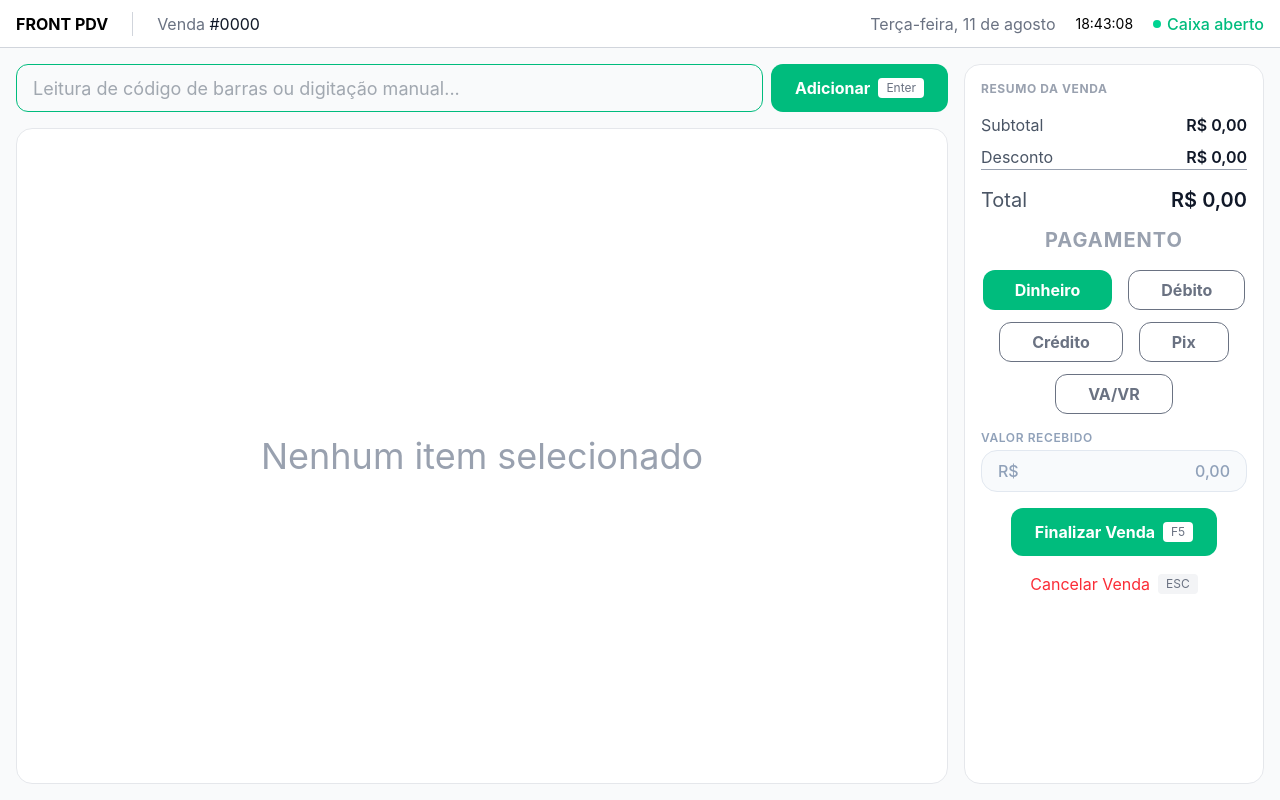
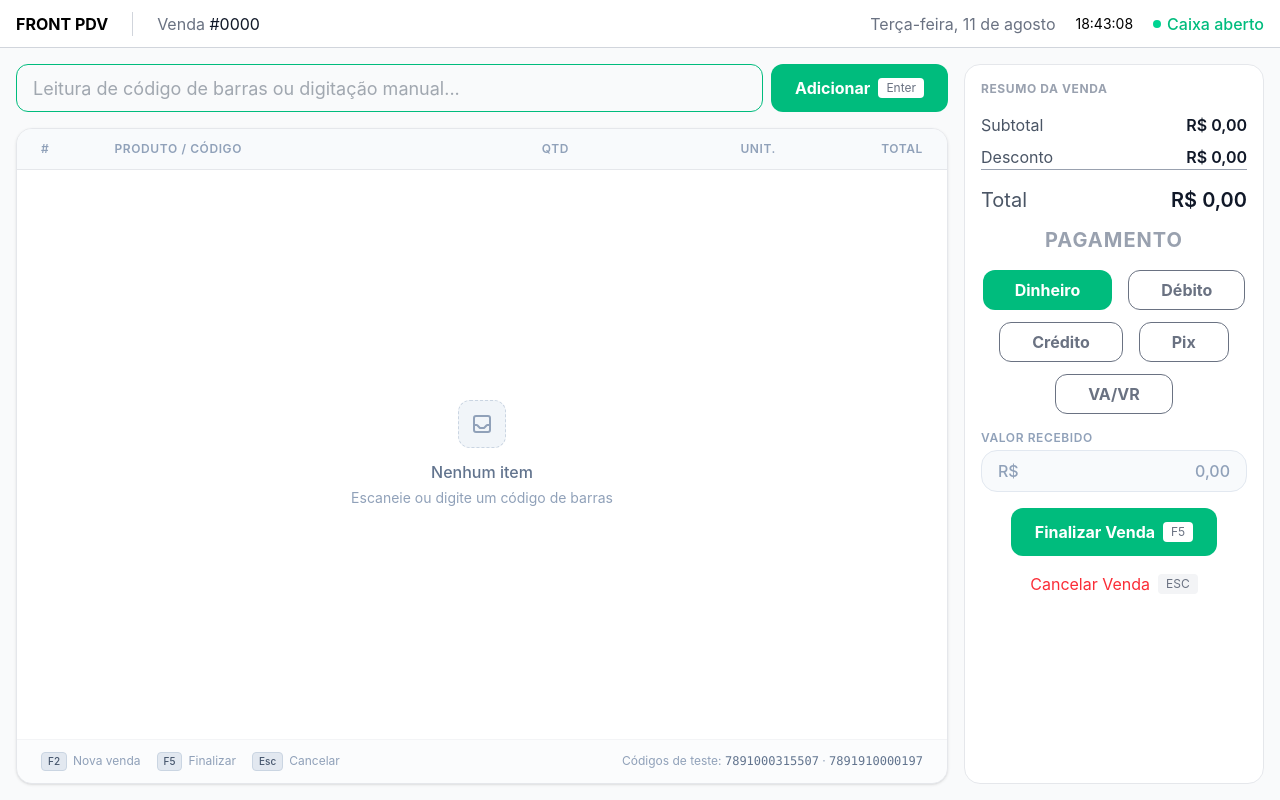
Before and after one commit to lucaszpsilva/front-pdv, a React (Vite) app: page / in a window 1280 px wide. Built offline with nearby package versions, Linux system fonts and the light colour scheme.

Commit message:
feat: add UI items center and fix UI problems

```diff
--- a/src/App.tsx
+++ b/src/App.tsx
@@ -73,9 +73,74 @@ export const App = () => {
             </button>
           </form>
           {/* Área da Tabela de Itens (Ocupa todo o resto da altura disponível) */}
-          <div className="flex-1 bg-white border border-gray-200 rounded-2xl p-4 flex flex-col justify-center items-center text-gray-400">
-            {/* O componente da Tabela ou estado "Nenhum item" entra aqui */}
-            <p className="text-4xl">Nenhum item selecionado</p>
+          {/* Área da Tabela de Itens */}
+          <div className="flex-1 bg-white border border-gray-200 rounded-2xl flex flex-col justify-between overflow-hidden shadow-sm">
+            {/* Cabeçalho da Tabela */}
+            <div className="bg-slate-50 border-b border-gray-200 px-6 py-3 grid grid-cols-12 text-xs font-semibold text-slate-400 tracking-wider uppercase">
+              <div className="col-span-1">#</div>
+              <div className="col-span-5">Produto / Código</div>
+              <div className="col-span-2 text-center">Qtd</div>
+              <div className="col-span-2 text-right">Unit.</div>
+              <div className="col-span-2 text-right">Total</div>
+            </div>
+
+            {/* Corpo da Tabela (Estado Vazio ou Lista de Produtos) */}
+            <div className="flex-1 flex flex-col justify-center items-center text-center p-6">
+              {/* Ícone de caixa vazia */}
+              <div className="w-12 h-12 mb-3 bg-slate-100 rounded-xl flex items-center justify-center text-slate-400 border border-dashed border-slate-300">
+                <svg
+                  className="w-6 h-6"
+                  fill="none"
+                  stroke="currentColor"
+                  viewBox="0 0 24 24"
+                >
+                  <path
+                    strokeLinecap="round"
+                    strokeLinejoin="round"
+                    strokeWidth="2"
+                    d="M20 13V6a2 2 0 00-2-2H6a2 2 0 00-2 2v7m16 0v5a2 2 0 01-2 2H6a2 2 0 01-2-2v-5m16 0h-2.586a1 1 0 00-.707.293l-2.414 2.414a1 1 0 01-.707.293h-3.172a1 1 0 01-.707-.293l-2.414-2.414A1 1 0 006.586 13H4"
+                  />
+                </svg>
+              </div>
+
+              <p className="text-slate-500 font-medium text-base">
+                Nenhum item
+              </p>
+              <p className="text-slate-400 text-sm mt-1">
+                Escaneie ou digite um código de barras
+              </p>
+            </div>
+
+            {/* Rodapé da Tabela (Atalhos e Códigos de Teste) */}
+            <div className="px-6 py-3 border-t border-gray-100 flex justify-between items-center text-xs text-slate-400 bg-slate-50/50">
+              <div className="flex items-center gap-4">
+                <div className="flex items-center gap-1.5">
+                  <span className="px-1.5 py-0.5 bg-slate-200 text-slate-600 font-medium rounded border border-slate-300 text-[10px]">
+                    F2
+                  </span>
+                  <span>Nova venda</span>
+                </div>
+                <div className="flex items-center gap-1.5">
+                  <span className="px-1.5 py-0.5 bg-slate-200 text-slate-600 font-medium rounded border border-slate-300 text-[10px]">
+                    F5
+                  </span>
+                  <span>Finalizar</span>
+                </div>
+                <div className="flex items-center gap-1.5">
+                  <span className="px-1.5 py-0.5 bg-slate-200 text-slate-600 font-medium rounded border border-slate-300 text-[10px]">
+                    Esc
+                  </span>
+                  <span>Cancelar</span>
+                </div>
+              </div>
+
+              <div className="text-slate-400">
+                Códigos de teste:{" "}
+                <span className="font-mono text-slate-500">7891000315507</span>{" "}
+                ·{" "}
+                <span className="font-mono text-slate-500">7891910000197</span>
+              </div>
+            </div>
           </div>
         </section>
 
@@ -111,16 +176,16 @@ export const App = () => {
               <button className="px-8 py-2 h-10 bg-emerald-500 hover:bg-emerald-600 rounded-xl font-bold text-white flex items-center justify-center gap-2 cursor-pointer transition">
                 Dinheiro
               </button>
-              <button className="px-8 py-2 h-10 hover:bg-emerald-600 hover:text-white rounded-xl border font-bold text-gray-500 flex items-center justify-center gap-2 cursor-pointer transition">
+              <button className="px-8 py-2 h-10 hover:border-emerald-600 hover:text-emerald-600 rounded-xl border font-bold text-gray-500 flex items-center justify-center gap-2 cursor-pointer transition">
                 Débito
               </button>
-              <button className="px-8 py-2 h-10 hover:bg-emerald-600 hover:text-white rounded-xl border font-bold text-gray-500 flex items-center justify-center gap-2 cursor-pointer transition">
+              <button className="px-8 py-2 h-10 hover:border-emerald-600 hover:text-emerald-600 rounded-xl border font-bold text-gray-500 flex items-center justify-center gap-2 cursor-pointer transition">
                 Crédito
               </button>
-              <button className="px-8 py-2 h-10 hover:bg-emerald-600 hover:text-white rounded-xl border font-bold text-gray-500 flex items-center justify-center gap-2 cursor-pointer transition">
+              <button className="px-8 py-2 h-10 hover:border-emerald-600 hover:text-emerald-600 rounded-xl border font-bold text-gray-500 flex items-center justify-center gap-2 cursor-pointer transition">
                 Pix
               </button>
-              <button className="px-8 py-2 h-10 hover:bg-emerald-600 hover:text-white rounded-xl border font-bold text-gray-500 flex items-center justify-center gap-2 cursor-pointer transition">
+              <button className="px-8 py-2 h-10 hover:border-emerald-600 hover:text-emerald-600 rounded-xl border font-bold text-gray-500 flex items-center justify-center gap-2 cursor-pointer transition">
                 VA/VR
               </button>
             </div>
```
